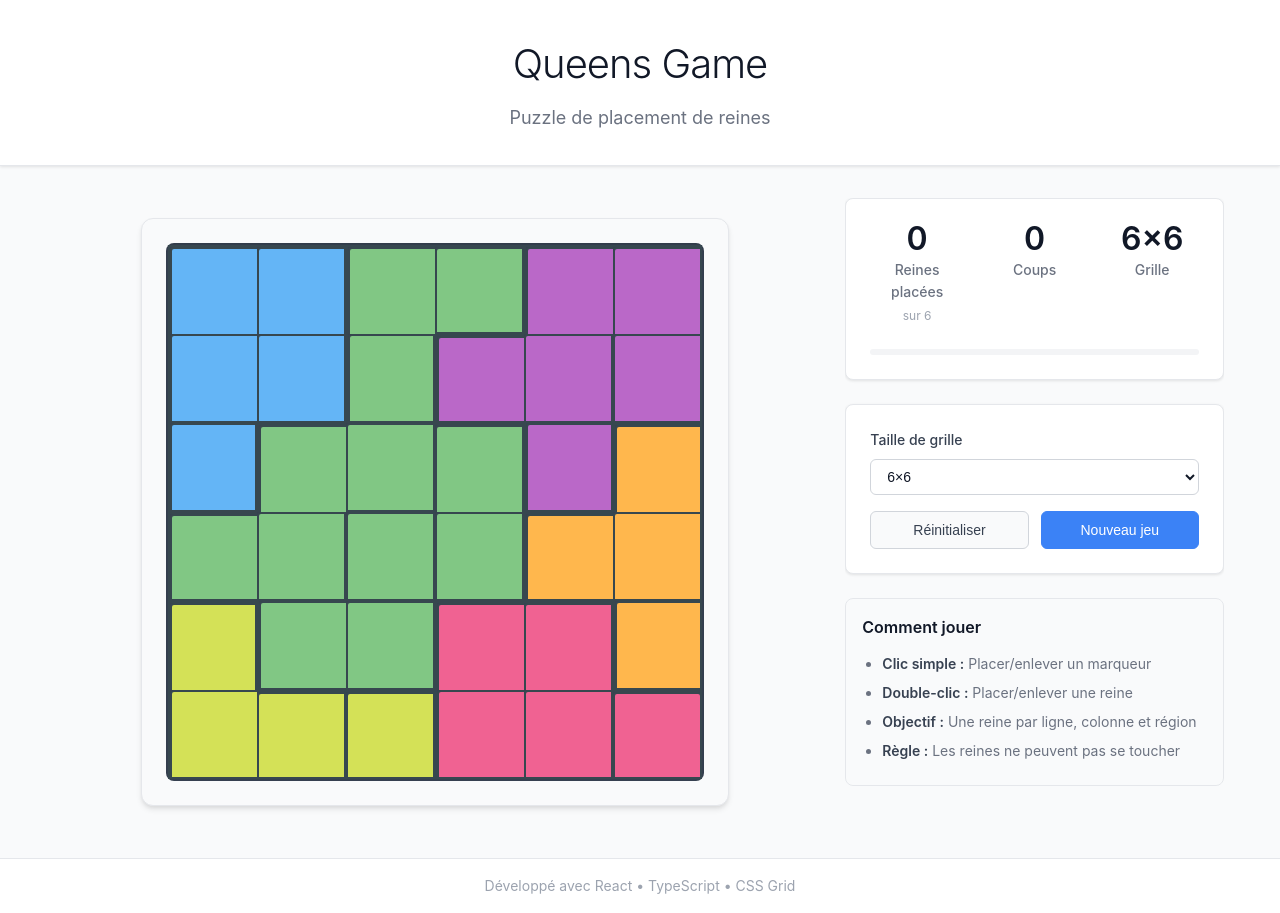
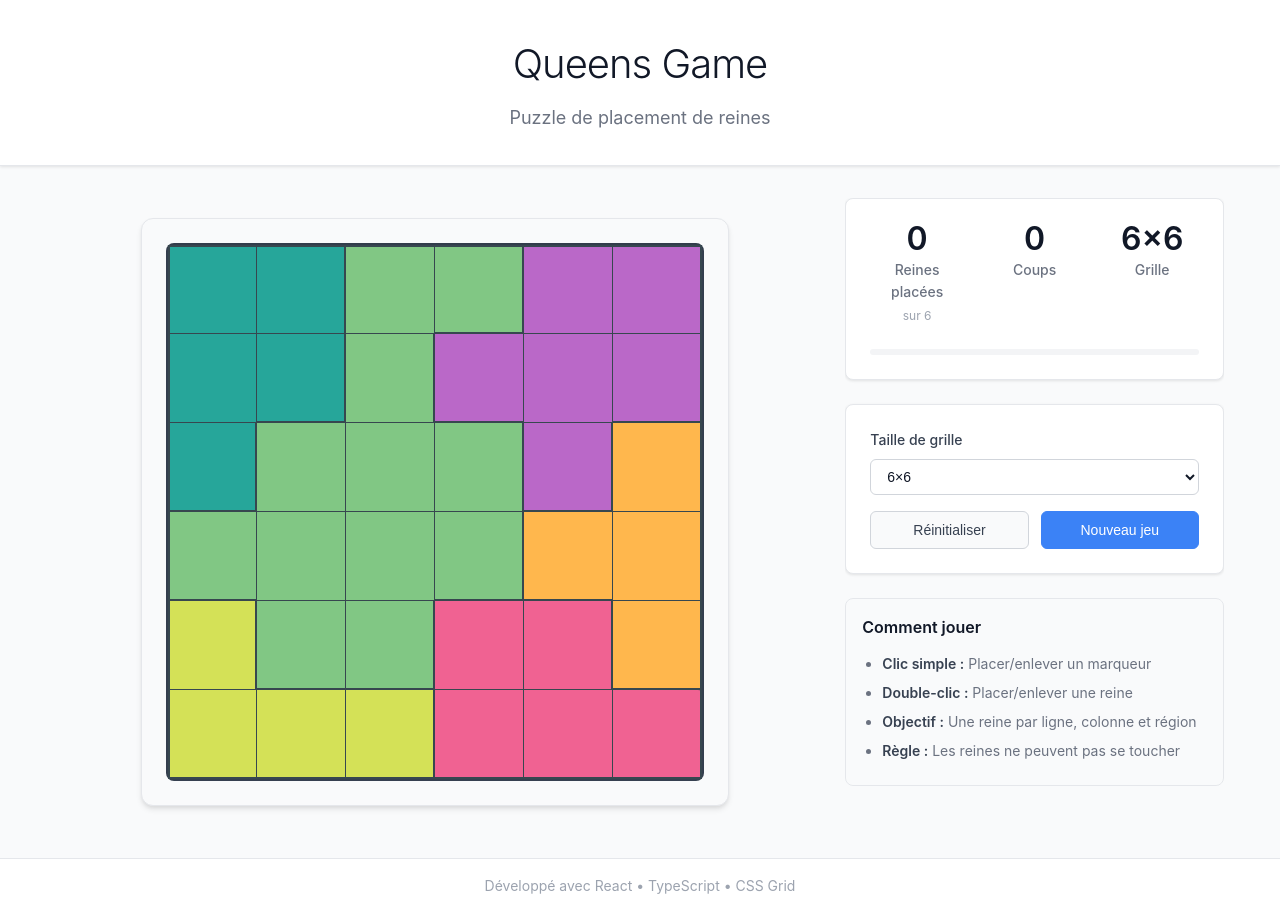
Before and after one commit to creach-t/queens-game-web, a React (Vite) app: page / in a window 1280 px wide. Built offline with nearby package versions, Linux system fonts and the light colour scheme.

Commit message:
Fix: Littles css fixes (borders & colors)

```diff
--- a/src/components/GameBoard.css
+++ b/src/components/GameBoard.css
@@ -35,11 +35,11 @@
 }
 
 .game-cell-wrapper-professional button:first-child {
-  border-top-left-radius: 4px;
+  border-top-left-radius: 0px;
 }
 
 .game-cell-wrapper-professional:first-child button {
-  border-top-left-radius: 4px;
+  border-top-left-radius: 0px;
 }
 
 .game-cell-wrapper-professional:last-child button {
--- a/src/components/GameBoard.tsx
+++ b/src/components/GameBoard.tsx
@@ -1,7 +1,7 @@
 import React, { useMemo, useRef } from 'react';
 import { GameState } from '../types/game';
+import './GameBoard.css';
 import { GameCell } from './GameCell';
-import './GameBoard.css';
 
 interface GameBoardProps {
   gameState: GameState;
@@ -20,34 +20,39 @@ export const GameBoard: React.FC<GameBoardProps> = ({ gameState, onCellClick })
     return Math.floor(availableSize / gameState.gridSize) - 4;
   }, [gameState.gridSize]);
 
-  // Calculer les bordures de régions de manière optimisée
   const getCellBorderStyle = (row: number, col: number) => {
     const cell = gameState.board[row][col];
-    const borderStyle: React.CSSProperties = {};
-    const borderWidth = 2;
-    const borderColor = '#37474F';
+    const style: React.CSSProperties = {};
+    const thin = '0.75px solid #37474F';
+    const thick = '2px solid #37474F';
 
-    // Vérifier bordure top
-    if (row === 0 || gameState.board[row - 1][col].regionId !== cell.regionId) {
-      borderStyle.borderTop = `${borderWidth}px solid ${borderColor}`;
+    // Bordure du haut uniquement pour la première ligne
+    if (row === 0) {
+      style.borderTop = thick;
     }
 
-    // Vérifier bordure right
-    if (col === gameState.gridSize - 1 || gameState.board[row][col + 1].regionId !== cell.regionId) {
-      borderStyle.borderRight = `${borderWidth}px solid ${borderColor}`;
+    // Bordure de gauche uniquement pour la première colonne
+    if (col === 0) {
+      style.borderLeft = thick;
     }
 
-    // Vérifier bordure bottom
-    if (row === gameState.gridSize - 1 || gameState.board[row + 1][col].regionId !== cell.regionId) {
-      borderStyle.borderBottom = `${borderWidth}px solid ${borderColor}`;
+    // Bordure de droite : uniquement dessinée par la cellule elle-même
+    if (col === gameState.gridSize - 1) {
+      style.borderRight = thick;
+    } else {
+      const rightNeighbor = gameState.board[row][col + 1];
+      style.borderRight = (rightNeighbor.regionId === cell.regionId) ? thin : thick;
     }
 
-    // Vérifier bordure left
-    if (col === 0 || gameState.board[row][col - 1].regionId !== cell.regionId) {
-      borderStyle.borderLeft = `${borderWidth}px solid ${borderColor}`;
+    // Bordure du bas : uniquement dessinée par la cellule elle-même
+    if (row === gameState.gridSize - 1) {
+      style.borderBottom = thick;
+    } else {
+      const bottomNeighbor = gameState.board[row + 1][col];
+      style.borderBottom = (bottomNeighbor.regionId === cell.regionId) ? thin : thick;
     }
 
-    return borderStyle;
+    return style;
   };
 
   return (
--- a/src/components/GameCell.tsx
+++ b/src/components/GameCell.tsx
@@ -1,4 +1,4 @@
-import React, { useState, useRef } from 'react';
+import React, { useRef, useState } from 'react';
 import { GameCell as GameCellType } from '../types/game';
 import './GameCell.css';
 
@@ -80,8 +80,7 @@ export const GameCell: React.FC<GameCellProps> = ({ cell, size, onClick }) => {
       style={{
         backgroundColor: cell.regionColor,
         width: size,
-        height: size,
-        ...getBorderStyle()
+        height: size
       }}
       onClick={onClick}
       onMouseEnter={() => setIsHovered(true)}
--- a/src/utils/levelGenerator.ts
+++ b/src/utils/levelGenerator.ts
@@ -4,21 +4,14 @@ import { ColoredRegion, GameCell, GameState } from "../types/game";
  * Couleurs pour les régions
  */
 const REGION_COLORS = [
-  "#64B5F6",
-  "#BA68C8",
-  "#81C784",
-  "#FFB74D",
-  "#F06292",
-  "#D4E157",
-  "#4DD0E1",
-  "#FFF176",
-  "#A1887F",
-  "#7986CB",
-  "#FF8A65",
-  "#9CCC65",
-  "#42A5F5",
-  "#AB47BC",
-  "#26A69A",
+  "#26A69A", // bleu
+  "#BA68C8", // violet
+  "#81C784", // vert doux
+  "#FFB74D", // orange clair
+  "#F06292", // rose
+  "#D4E157", // jaune-vert
+  "#4DD0E1", // cyan
+  "#F84343", // jaune plus chaud (remplace#f84343)
 ];
 
 interface Position {
```
